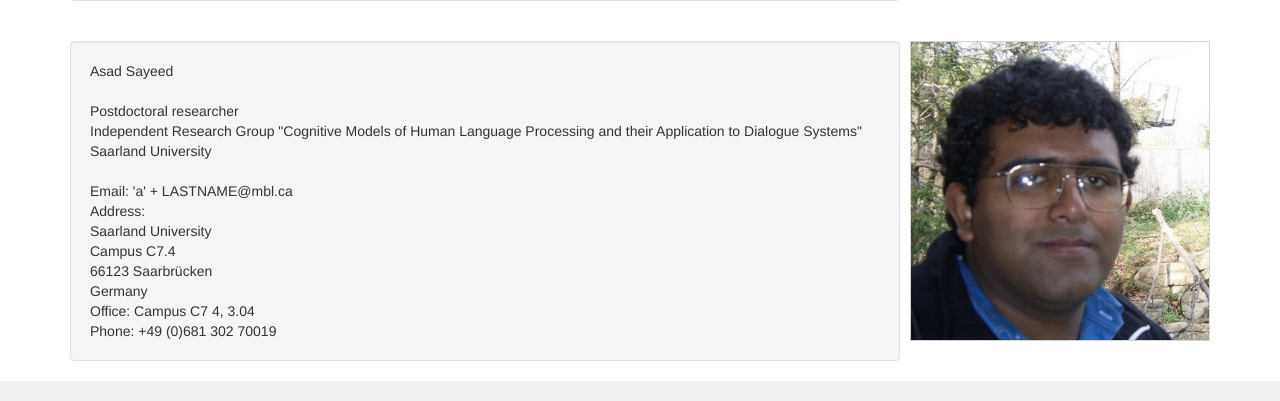
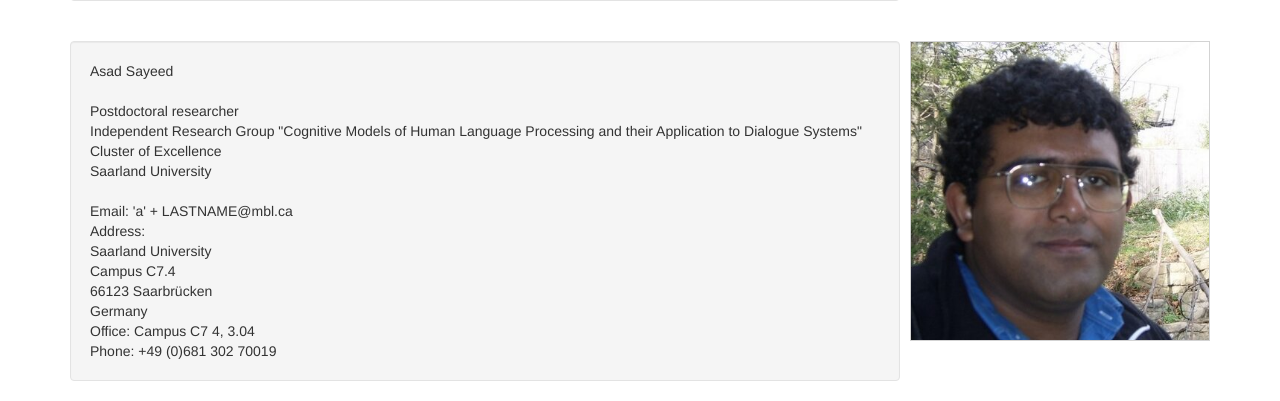
Before and after one commit to tony-hong/roleo, a Django app: page /contact/ in a window 1280 px wide. Shown: the part 477-878 px from the top of the page. Run offline with Django 3.2, Linux system fonts and the light colour scheme; parts of the project's set-up code (start-up, migrations or seed data) failed here and were passed over; some libraries are stand-ins or nearby versions.

Commit message:
Add details

```diff
--- a/wsvt/view2D/templates/view2D/contact.html
+++ b/wsvt/view2D/templates/view2D/contact.html
@@ -100,6 +100,7 @@
             Asad Sayeed<br><br>
             Postdoctoral researcher<br>
             Independent Research Group "Cognitive Models of Human Language Processing and their Application to Dialogue Systems"<br>
+            Cluster of Excellence<br>
             Saarland University<br><br>
 
             Email:   'a' + LASTNAME@mbl.ca<br>
```
